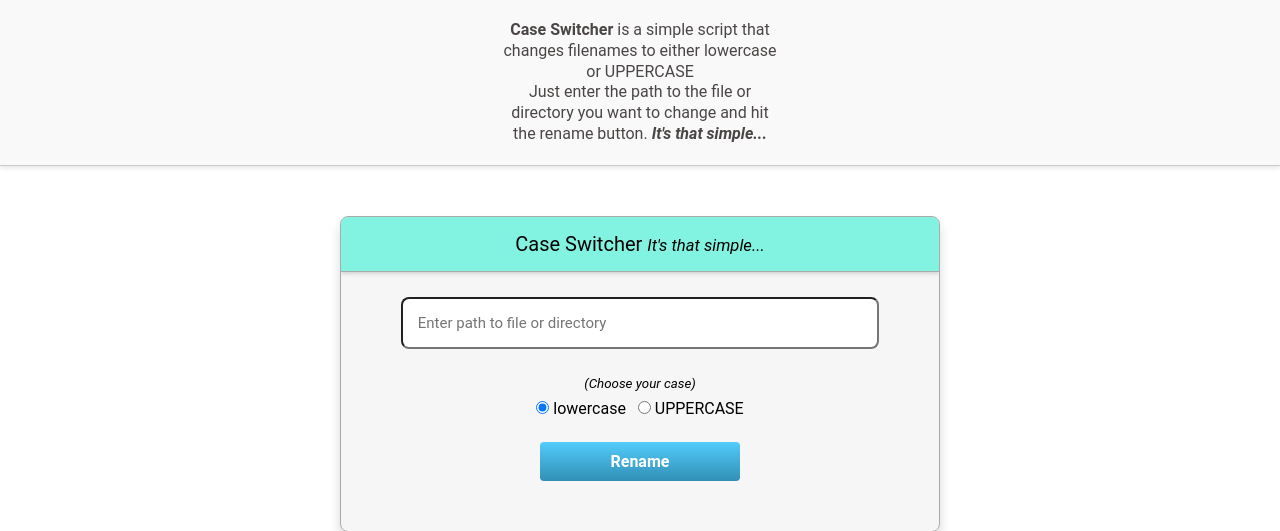
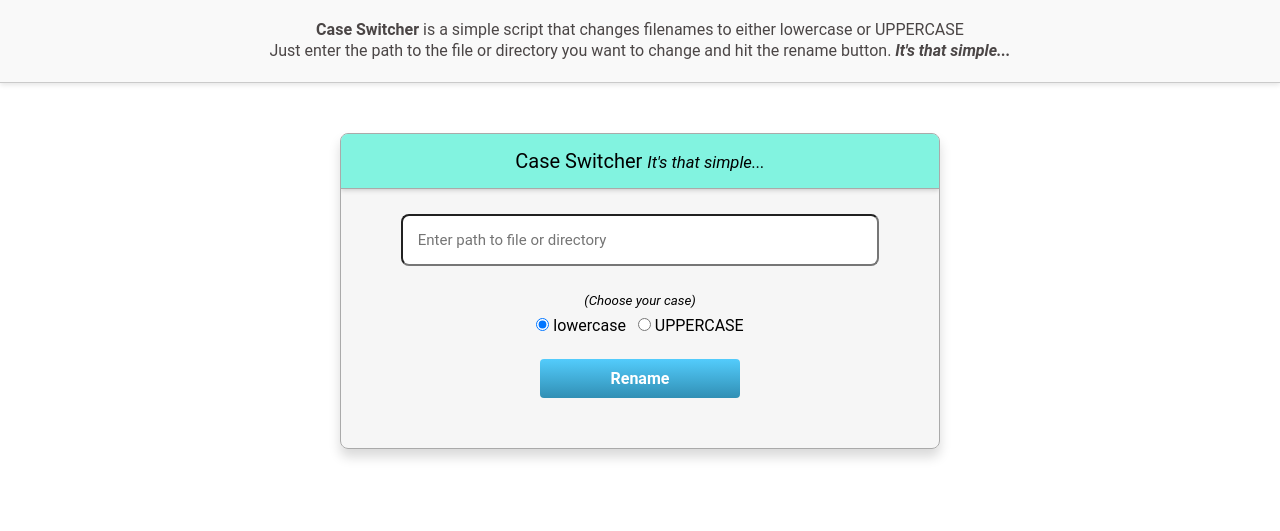
Before and after one commit to yeboahnanaosei/caseswitcher, a PHP site: page / in a window 1280 px wide. Shown: the top 531 px of the page. Run offline with PHP 8.4, Linux system fonts and the light colour scheme.

Commit message:
Fix padding in info-bar

```diff
--- a/index.php
+++ b/index.php
@@ -8,7 +8,7 @@
     <title>CaseSwitcher | It's that simple...</title>
 </head>
 <body>
-<div class="page-info">
+<div class="info-bar">
         <p>
             <b>Case Switcher</b> is a simple script that changes
             filenames to either lowercase or UPPERCASE<br>
--- a/style.css
+++ b/style.css
@@ -11,9 +11,9 @@ body {
     background: #fff;
 }
 
-.page-info {
+.info-bar {
     text-align: center;
-    padding: 20px 500px;
+    padding: 20px;
     background: #f5f5f594;
     box-shadow: 0 2px 5px rgba(0, 0, 0, .1);
     font-size: 16px;
```
